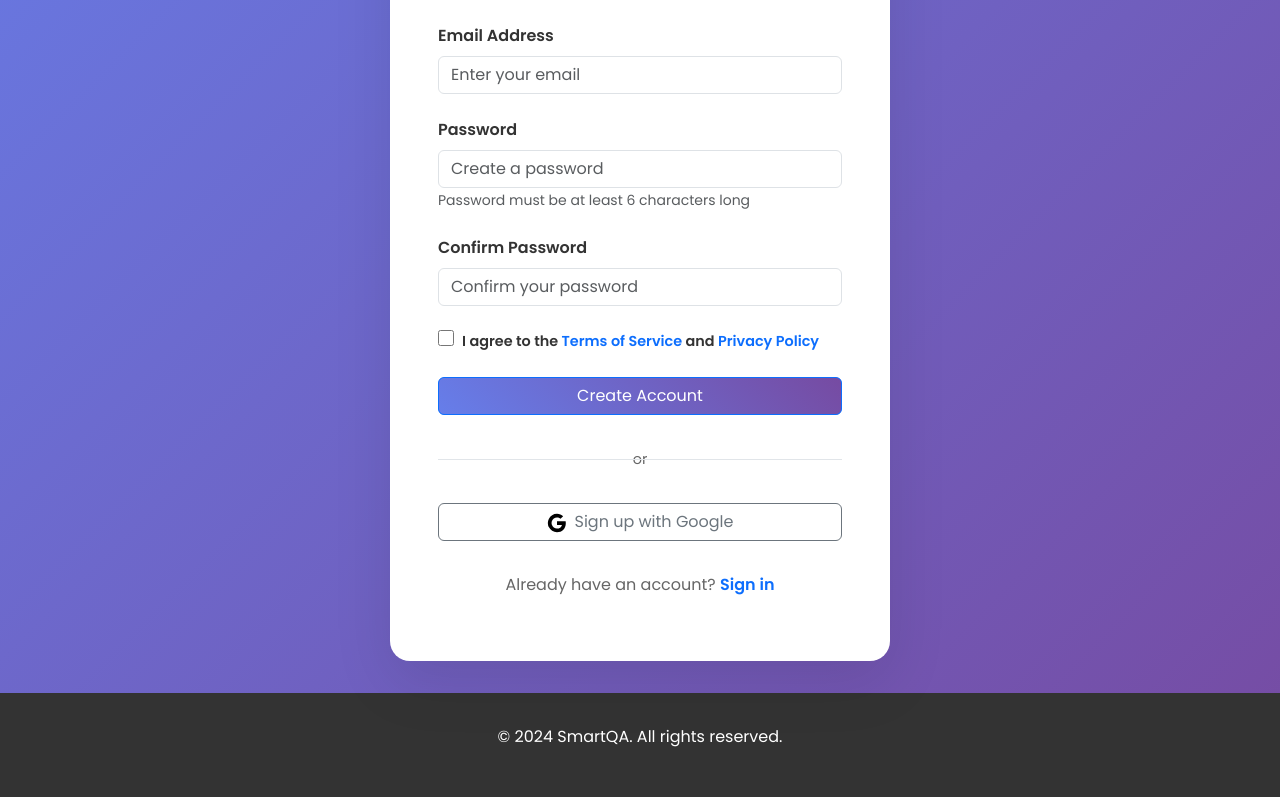
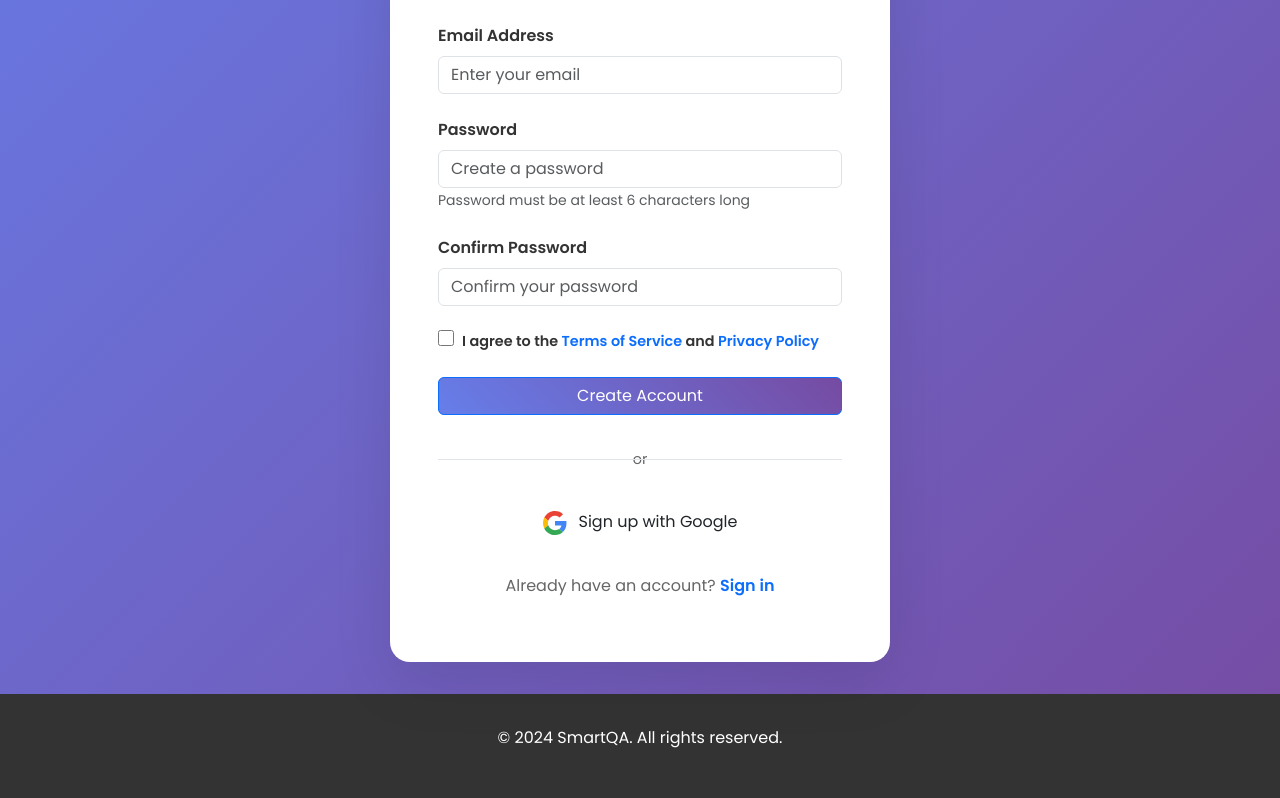
Before and after one commit to Prince9558/SmartQA-client, a React (Vite) app: page /register in a window 1280 px wide. Shown: the part 420-1218 px from the top of the page. Built offline with nearby package versions, Linux system fonts and the light colour scheme; no server answers.

Commit message:
feat: Add Google OAuth integration and colorful buttons

```diff
--- a/package.json
+++ b/package.json
@@ -10,7 +10,8 @@
     "preview": "vite preview"
   },
   "dependencies": {
-    "axios": "^1.10.0",
+    "@react-oauth/google": "^0.13.5",
+    "axios": "^1.15.0",
     "bootstrap": "^5.3.7",
     "react": "^19.1.0",
     "react-bootstrap": "^2.10.10",
--- a/src/main.jsx
+++ b/src/main.jsx
@@ -1,5 +1,6 @@
 import { StrictMode } from "react";
 import { createRoot } from 'react-dom/client';
+import { GoogleOAuthProvider } from '@react-oauth/google';
 import App from './App.jsx'
 import 'bootstrap/dist/css/bootstrap.min.css';
 import 'bootstrap/dist/js/bootstrap.bundle.min.js';
@@ -7,8 +8,10 @@ import { BrowserRouter } from 'react-router-dom';
 
 createRoot(document.getElementById('root')).render(
   <StrictMode>
-    <BrowserRouter>
-    <App />
-    </BrowserRouter>
+    <GoogleOAuthProvider clientId={import.meta.env.VITE_GOOGLE_CLIENT_ID}>
+      <BrowserRouter>
+      <App />
+      </BrowserRouter>
+    </GoogleOAuthProvider>
   </StrictMode>,
 )
--- a/src/pages/Login.jsx
+++ b/src/pages/Login.jsx
@@ -1,5 +1,7 @@
 import { useState } from "react";
 import { Link, useNavigate } from "react-router-dom";
+import { useGoogleLogin } from '@react-oauth/google';
+import axios from 'axios';
 
 function Login() {
     const [formData, setFormData] = useState({
@@ -9,6 +11,26 @@ function Login() {
     const [isLoading, setIsLoading] = useState(false);
     const [error, setError] = useState("");
     const navigate = useNavigate();
+
+    const loginWithGoogle = useGoogleLogin({
+        onSuccess: async (tokenResponse) => {
+            try {
+                const res = await axios.post(`${import.meta.env.VITE_SERVER_ENDPOINT}/api/auth/google`, {
+                    access_token: tokenResponse.access_token,
+                });
+                localStorage.setItem('token', res.data.token);
+                localStorage.setItem('user', JSON.stringify(res.data.user));
+                navigate('/home');
+            } catch (err) {
+                console.error("Google Auth Error:", err);
+                setError("Google login failed. Please try again.");
+            }
+        },
+        onError: (error) => {
+            console.error('Sign in failed:', error);
+            setError("Google authentication failed.");
+        }
+    });
 
     const handleChange = (e) => {
         setFormData({
@@ -157,12 +179,13 @@ function Login() {
                     </div>
 
                     <div className="social-login">
-                        <button className="btn btn-outline-secondary btn-block">
-                            <svg className="google-icon" viewBox="0 0 24 24">
-                                <path d="M22.56 12.25c0-.78-.07-1.53-.2-2.25H12v4.26h5.92c-.26 1.37-1.04 2.53-2.21 3.31v2.77h3.57c2.08-1.92 3.28-4.74 3.28-8.09z"/>
-                                <path d="M12 23c2.97 0 5.46-.98 7.28-2.66l-3.57-2.77c-.98.66-2.23 1.06-3.71 1.06-2.86 0-5.29-1.93-6.16-4.53H2.18v2.84C3.99 20.53 7.7 23 12 23z"/>
-                                <path d="M5.84 14.09c-.22-.66-.35-1.36-.35-2.09s.13-1.43.35-2.09V7.07H2.18C1.43 8.55 1 10.22 1 12s.43 3.45 1.18 4.93l2.85-2.22.81-.62z"/>
-                                <path d="M12 5.38c1.62 0 3.06.56 4.21 1.64l3.15-3.15C17.45 2.09 14.97 1 12 1 7.7 1 3.99 3.47 2.18 7.07l3.66 2.84c.87-2.6 3.3-4.53 6.16-4.53z"/>
+                        <button type="button" onClick={() => loginWithGoogle()} className="btn google-btn btn-block">
+                            <svg className="google-icon" xmlns="http://www.w3.org/2000/svg" viewBox="0 0 48 48">
+                                <path fill="#EA4335" d="M24 9.5c3.54 0 6.71 1.22 9.21 3.6l6.85-6.85C35.9 2.38 30.47 0 24 0 14.62 0 6.51 5.38 2.56 13.22l7.98 6.19C12.43 13.72 17.74 9.5 24 9.5z"/>
+                                <path fill="#4285F4" d="M46.98 24.55c0-1.57-.15-3.09-.38-4.55H24v9.02h12.94c-.58 2.96-2.26 5.48-4.78 7.18l7.73 6c4.51-4.18 7.09-10.36 7.09-17.65z"/>
+                                <path fill="#FBBC05" d="M10.53 28.59c-.48-1.45-.76-2.99-.76-4.59s.27-3.14.76-4.59l-7.98-6.19C.92 16.46 0 20.12 0 24c0 3.88.92 7.54 2.56 10.78l7.97-6.19z"/>
+                                <path fill="#34A853" d="M24 48c6.48 0 11.93-2.13 15.89-5.81l-7.73-6c-2.15 1.45-4.92 2.3-8.16 2.3-6.26 0-11.57-4.22-13.47-9.91l-7.98 6.19C6.51 42.62 14.62 48 24 48z"/>
+                                <path fill="none" d="M0 0h48v48H0z"/>
                             </svg>
                             Continue with Google
                         </button>
--- a/src/pages/Register.jsx
+++ b/src/pages/Register.jsx
@@ -1,5 +1,7 @@
 import { useState } from "react";
 import { Link, useNavigate } from "react-router-dom";
+import { useGoogleLogin } from '@react-oauth/google';
+import axios from 'axios';
 
 function Register() {
     const [formData, setFormData] = useState({
@@ -13,6 +15,26 @@ function Register() {
     const [error, setError] = useState("");
     const [acceptTerms, setAcceptTerms] = useState(false);
     const navigate = useNavigate();
+
+    const loginWithGoogle = useGoogleLogin({
+        onSuccess: async (tokenResponse) => {
+            try {
+                const res = await axios.post(`${import.meta.env.VITE_SERVER_ENDPOINT}/api/auth/google`, {
+                    access_token: tokenResponse.access_token,
+                });
+                localStorage.setItem('token', res.data.token);
+                localStorage.setItem('user', JSON.stringify(res.data.user));
+                navigate('/home');
+            } catch (err) {
+                console.error("Google Auth Error:", err);
+                setError("Google auth failed. Please try again.");
+            }
+        },
+        onError: (error) => {
+            console.error('Sign in failed:', error);
+            setError("Google authentication failed.");
+        }
+    });
 
     const handleChange = (e) => {
         setFormData({
@@ -242,12 +264,13 @@ function Register() {
                     </div>
 
                     <div className="social-login">
-                        <button className="btn btn-outline-secondary btn-block">
-                            <svg className="google-icon" viewBox="0 0 24 24">
-                                <path d="M22.56 12.25c0-.78-.07-1.53-.2-2.25H12v4.26h5.92c-.26 1.37-1.04 2.53-2.21 3.31v2.77h3.57c2.08-1.92 3.28-4.74 3.28-8.09z"/>
-                                <path d="M12 23c2.97 0 5.46-.98 7.28-2.66l-3.57-2.77c-.98.66-2.23 1.06-3.71 1.06-2.86 0-5.29-1.93-6.16-4.53H2.18v2.84C3.99 20.53 7.7 23 12 23z"/>
-                                <path d="M5.84 14.09c-.22-.66-.35-1.36-.35-2.09s.13-1.43.35-2.09V7.07H2.18C1.43 8.55 1 10.22 1 12s.43 3.45 1.18 4.93l2.85-2.22.81-.62z"/>
-                                <path d="M12 5.38c1.62 0 3.06.56 4.21 1.64l3.15-3.15C17.45 2.09 14.97 1 12 1 7.7 1 3.99 3.47 2.18 7.07l3.66 2.84c.87-2.6 3.3-4.53 6.16-4.53z"/>
+                        <button type="button" onClick={() => loginWithGoogle()} className="btn google-btn btn-block">
+                            <svg className="google-icon" xmlns="http://www.w3.org/2000/svg" viewBox="0 0 48 48">
+                                <path fill="#EA4335" d="M24 9.5c3.54 0 6.71 1.22 9.21 3.6l6.85-6.85C35.9 2.38 30.47 0 24 0 14.62 0 6.51 5.38 2.56 13.22l7.98 6.19C12.43 13.72 17.74 9.5 24 9.5z"/>
+                                <path fill="#4285F4" d="M46.98 24.55c0-1.57-.15-3.09-.38-4.55H24v9.02h12.94c-.58 2.96-2.26 5.48-4.78 7.18l7.73 6c4.51-4.18 7.09-10.36 7.09-17.65z"/>
+                                <path fill="#FBBC05" d="M10.53 28.59c-.48-1.45-.76-2.99-.76-4.59s.27-3.14.76-4.59l-7.98-6.19C.92 16.46 0 20.12 0 24c0 3.88.92 7.54 2.56 10.78l7.97-6.19z"/>
+                                <path fill="#34A853" d="M24 48c6.48 0 11.93-2.13 15.89-5.81l-7.73-6c-2.15 1.45-4.92 2.3-8.16 2.3-6.26 0-11.57-4.22-13.47-9.91l-7.98 6.19C6.51 42.62 14.62 48 24 48z"/>
+                                <path fill="none" d="M0 0h48v48H0z"/>
                             </svg>
                             Sign up with Google
                         </button>
--- a/src/styles/dashboard.css
+++ b/src/styles/dashboard.css
@@ -591,10 +591,30 @@
 }
 
 .google-icon {
-    width: 20px;
-    height: 20px;
-    margin-right: 0.5rem;
+    width: 24px;
+    height: 24px;
+    margin-right: 0.75rem;
     vertical-align: middle;
+}
+
+.google-btn {
+    background: white;
+    color: #444;
+    border: 2px solid #e1e5e9;
+    font-weight: 500;
+    transition: all 0.3s ease;
+    font-family: 'Poppins', sans-serif;
+    display: flex;
+    align-items: center;
+    justify-content: center;
+}
+
+.google-btn:hover {
+    background: #fcfcfc;
+    border-color: #4285f4;
+    box-shadow: 0 4px 15px rgba(66, 133, 244, 0.15);
+    transform: translateY(-2px);
+    color: #333;
 }
 
 .auth-footer {
```
